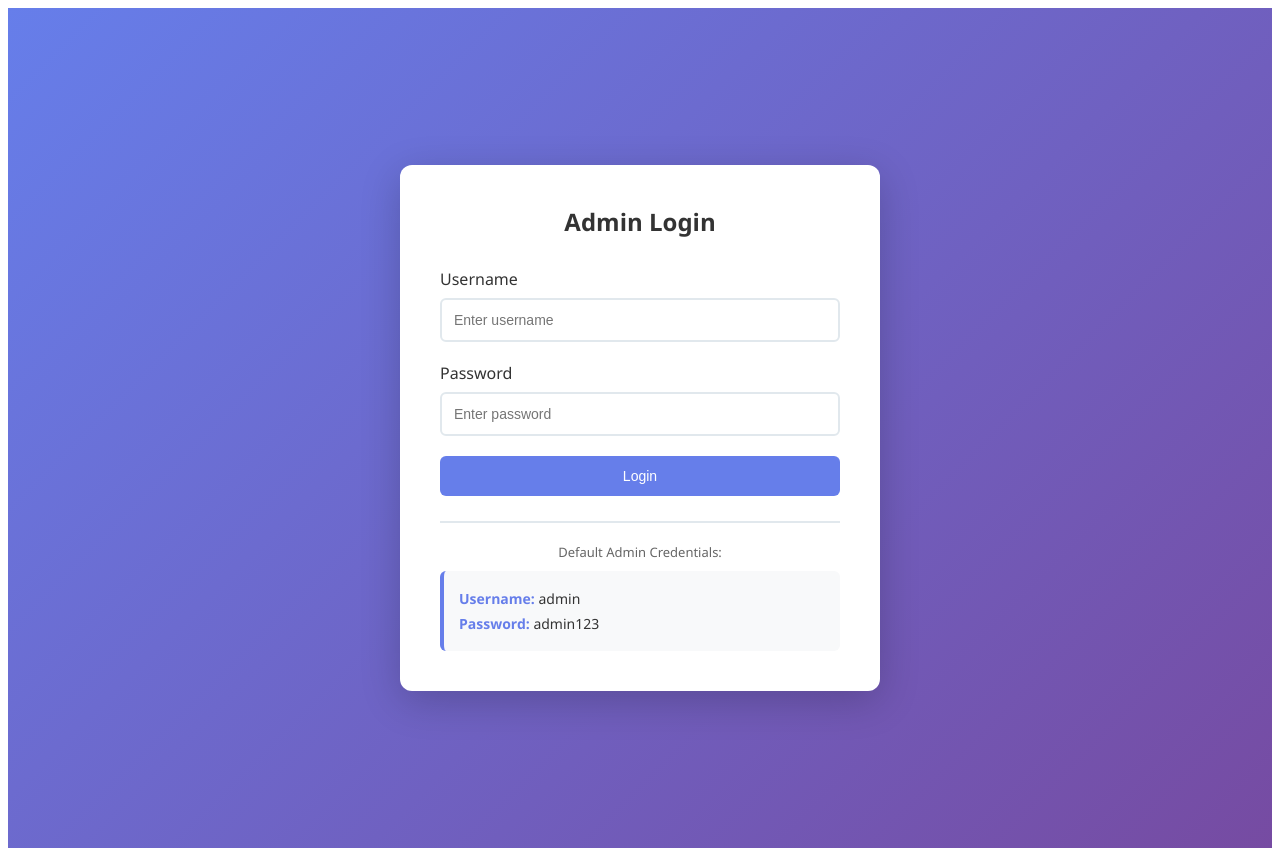
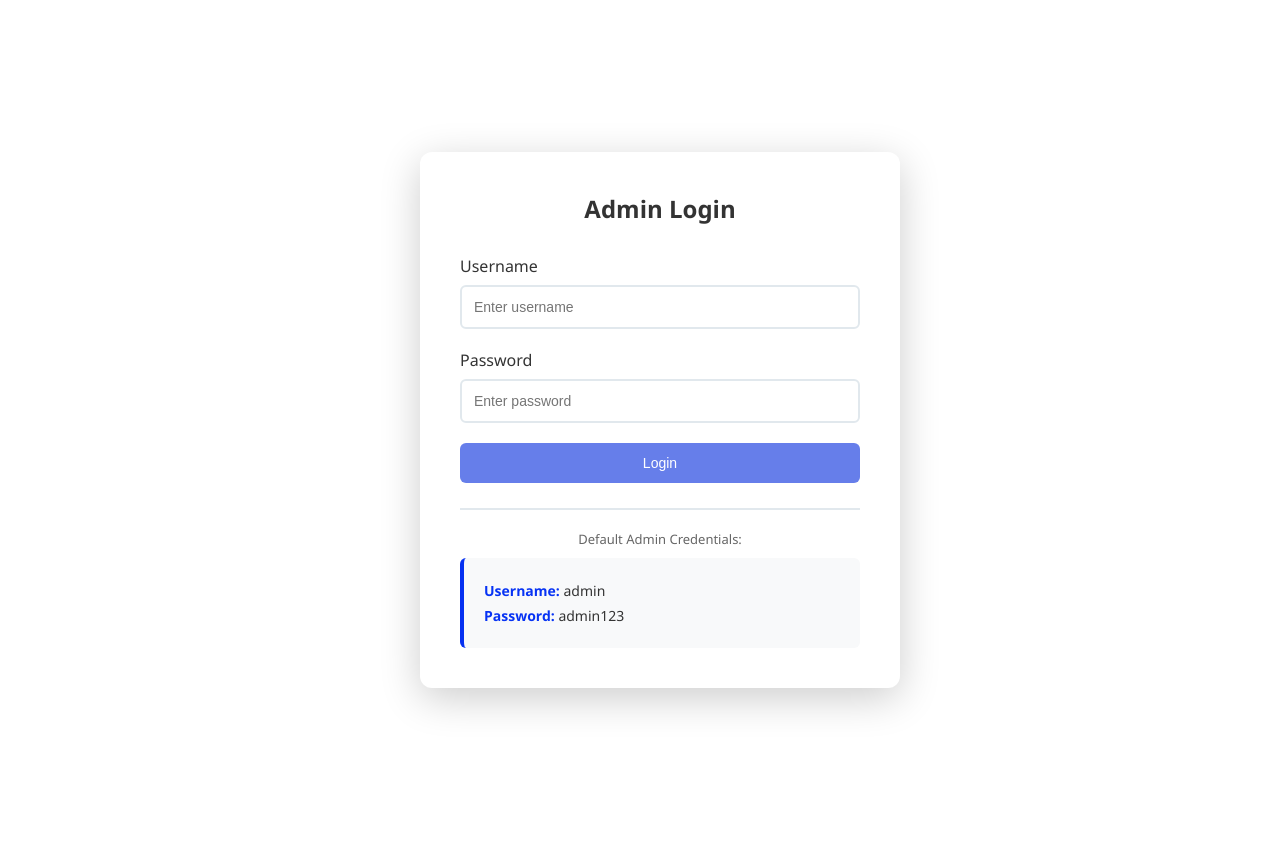
Before and after one commit to Meghaar/AUF_Admin_Dashboard, an Angular app in the folder frontend/auth-portal/: page /admin in a window 1280 px wide. After the commit the page ends 800 px from the top, so only its background shows below. Built offline with nearby package versions, Linux system fonts and the light colour scheme.

Commit message:
Update admin-dashboard.css

```diff
--- a/frontend/auth-portal/src/app/admin-dashboard/admin-dashboard.css
+++ b/frontend/auth-portal/src/app/admin-dashboard/admin-dashboard.css
@@ -1,9 +1,49 @@
+/* Remove scrolling from your component only */
+:host {
+    display: block !important;
+    overflow: hidden !important;
+    height: 100vh !important;
+    position: fixed !important;
+    width: 100% !important;
+    top: 0 !important;
+    left: 0 !important;
+}
+
+.admin-container {
+    overflow: hidden !important;
+    height: 100vh !important;
+    width: 100% !important;
+}
+
+.dashboard, .login-screen {
+    overflow: hidden !important;
+    height: 100vh !important;
+    width: 100% !important;
+}
+
+/* Hide all scrollbars within your component */
+.admin-container ::-webkit-scrollbar {
+    display: none !important;
+}
+
 .admin-container {
 min-height: 100vh;
-background: linear-gradient(135deg, #667eea 0%, #764ba2 100%);
+background-color:#fff;
 font-family: 'Segoe UI', Tahoma, Geneva, Verdana, sans-serif;
+-ms-overflow-style: none !important;
+scrollbar-width: none !important;
 }
-
+img{
+    background-color: white;
+}
+.logo-svg {
+  width: 200px;
+  height: auto;
+}
+.logo-text {
+  font-size: 2rem;
+  color: #ffffff;
+}
 /* Login Screen */
 .login-screen {
 display: flex;
@@ -12,6 +52,7 @@ align-items: center;
 min-height: 100vh;
 padding: 20px;
 }
+
 
 .login-card {
 background: white;
@@ -44,9 +85,9 @@ font-weight: 500;
 
 .demo-creds {
 background: #f8f9fa;
-padding: 15px;
+padding: 20px;
 border-radius: 6px;
-border-left: 4px solid #667eea;
+border-left: 4px solid #0631f1;
 text-align: left;
 font-size: 14px;
 line-height: 1.8;
@@ -54,7 +95,7 @@ color: #333;
 }
 
 .demo-creds strong {
-color: #667eea;
+color: #0733f4;
 }
 
 /* Dashboard */
@@ -66,20 +107,19 @@ min-height: 100vh;
 .navbar {
 background: rgba(255, 255, 255, 0.98);
 box-shadow: 0 2px 10px rgba(0, 0, 0, 0.1);
-padding: 15px 30px;
+padding: 13px 13px;
 display: flex;
 justify-content: space-between;
 align-items: center;
 flex-wrap: wrap;
 gap: 15px;
 }
-
-.nav-brand h2 {
-margin: 0;
-color: #667eea;
-font-size: 24px;
+.app-header[_ngcontent-ng-c1296367337] {
+    display: flex;
+    justify-content: space-between;
+    padding: 0 105px;
+    background-color: var(--white);
 }
-
 .nav-links {
 display: flex;
 gap: 10px;
@@ -87,7 +127,7 @@ flex-wrap: wrap;
 }
 
 .nav-btn {
-background: #667eea;
+background: #1638cec2;
 color: white;
 border: none;
 padding: 10px 20px;
@@ -100,13 +140,13 @@ gap: 8px;
 transition: all 0.3s;
 position: relative;
 }
-
-.nav-btn:hover {
-background: #5568d3;
-transform: translateY(-2px);
-box-shadow: 0 4px 8px rgba(0, 0, 0, 0.15);
+.space{
+    height: 13px;
+    background-color: #355586;
+    width: 100%;
+    flex-shrink: 0;
+    z-index: 99;
 }
-
 .nav-btn.logout-btn {
 background: #dc3545;
 }
@@ -114,7 +154,21 @@ background: #dc3545;
 .nav-btn.logout-btn:hover {
 background: #c82333;
 }
-
+.admin{
+    display: flex;
+    align-items: center;
+    padding: 16px 24px;
+    color: #f4f6f9;
+    background-color: #17396e;
+    position: sticky;
+    top: 0;
+    left: 0;
+    width: 96.8%;
+    z-index: 1000;
+    font-size: 18px;
+    font-family: Inter;
+    font-weight: 300;
+}
 .badge {
 background: #ff4757;
 color: white;
@@ -162,7 +216,7 @@ gap: 20px;
 .stat-card {
 background: white;
 border-radius: 12px;
-padding: 30px;
+padding: 10px;
 box-shadow: 0 2px 10px rgba(0, 0, 0, 0.1);
 text-align: center;
 transition: transform 0.3s;
@@ -174,20 +228,20 @@ box-shadow: 0 5px 20px rgba(0, 0, 0, 0.15);
 }
 
 .stat-icon {
-font-size: 40px;
+font-size: 32px;
 margin-bottom: 10px;
 }
 
 .stat-card h3 {
 margin: 0 0 15px 0;
 color: #666;
-font-size: 16px;
+font-size: 19px;
 font-weight: normal;
 }
 
 .stat-number {
 margin: 0 0 5px 0;
-font-size: 48px;
+font-size: 38px;
 font-weight: bold;
 color: #667eea;
 }
@@ -195,7 +249,7 @@ color: #667eea;
 .stat-label {
 margin: 0;
 color: #999;
-font-size: 12px;
+font-size: 14px;
 }
 
 /* Forms */
@@ -421,7 +475,7 @@ color: #bbb;
 margin-top: 30px;
 background: white;
 border-radius: 12px;
-padding: 30px;
+padding: 20px;
 box-shadow: 0 2px 10px rgba(0, 0, 0, 0.1);
 }
 
```
